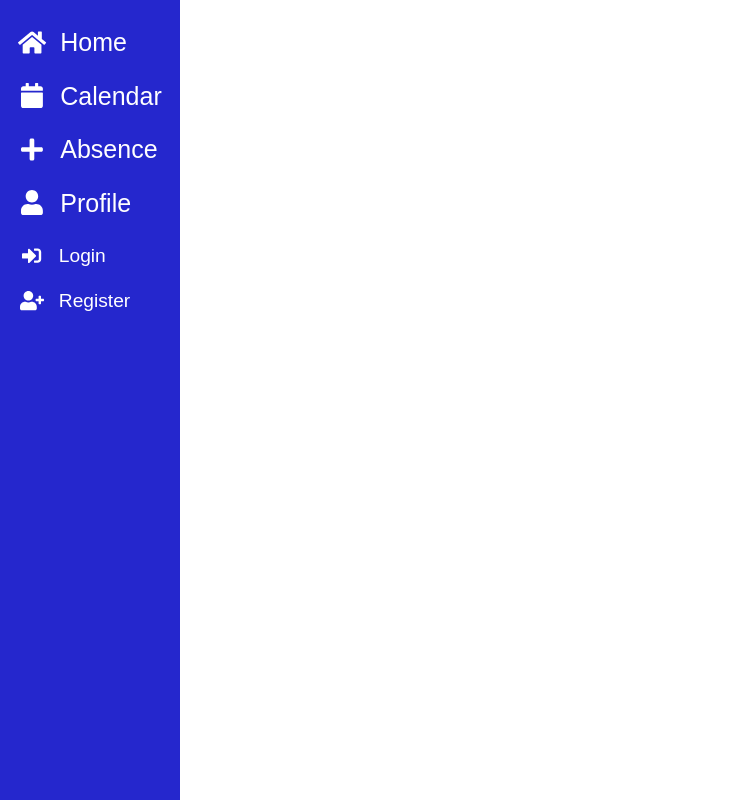
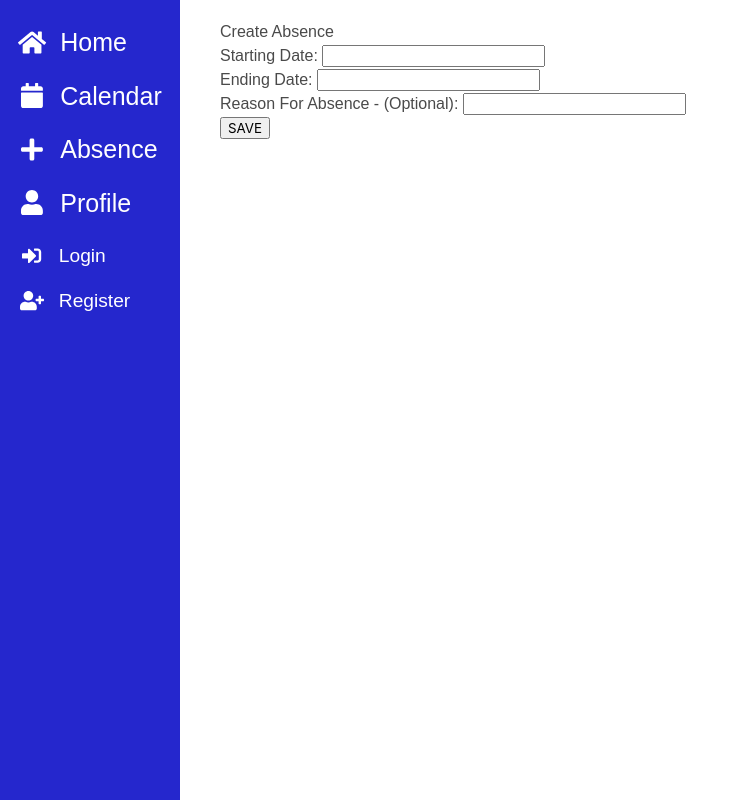
Before and after one commit to rropen/absense-planner, a Django app: page /add_absence/ in a window 1280 px wide. Shown: the whole page, without its empty margins (0-731 px from the left). Run offline with Django 3.2, Linux system fonts and the light colour scheme; some libraries are stand-ins or nearby versions.

Commit message:
Implemented ability to add absences

```diff
--- a/Templates/plannerapp/add_absence.html
+++ b/Templates/plannerapp/add_absence.html
@@ -2,6 +2,16 @@
 {% load static %}
 {% block title %}Register Absence{% endblock %}
 {% block content %}
-
+    <div class="main">
+        <h1> Create Absence </h1>
+            <form method="POST">
+                {% csrf_token %}
+                {{form.as_p}}
+                {% for error in form.errors %}
+                <p>{{error}}</p>
+                {% endfor %}
+                <input type="submit" value="SAVE">
+            </form>
+    </div>
 
 {% endblock %}
```
